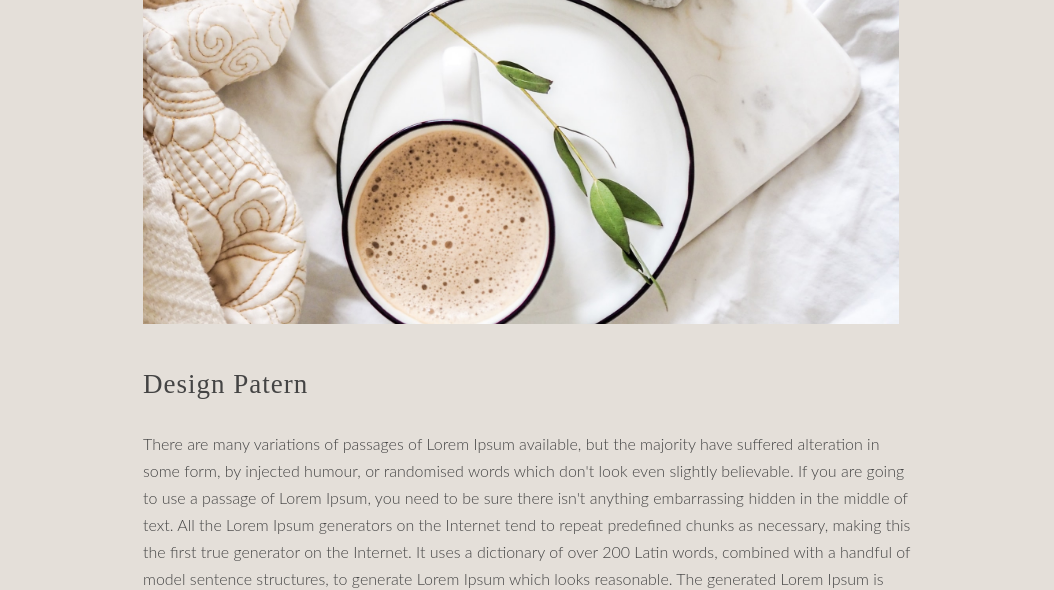
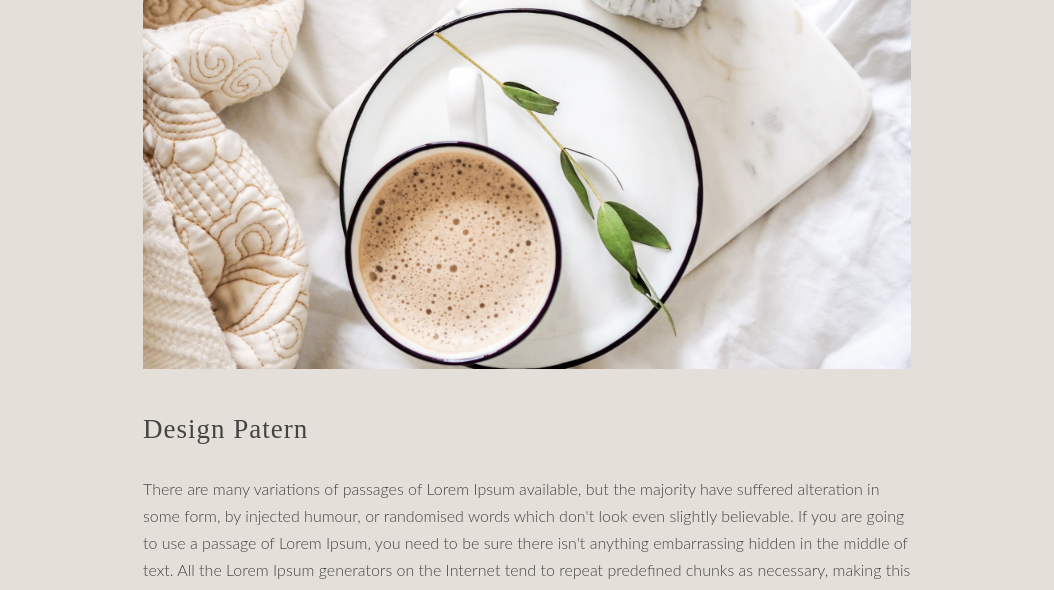
Before and after one commit to Anass-Lamiri/myBlog, a plain HTML site: page blogPage.html in a window 1280 px wide. Shown: the part 221-811 px from the top of the page, without its empty margins (113-1167 px from the left). Drawn offline with Linux system fonts and the light colour scheme.

Commit message:
fixing the image problem

```diff
--- a/css/style.css
+++ b/css/style.css
@@ -129,8 +129,8 @@ header .navbar .logo h1 {
     background-size: cover;
     background-repeat: no-repeat;
     background-position: center;
-    max-width: 756px;
-    height: 327px;
+    max-width: 1024px;
+    height: 372px;
     margin-bottom: 45px;
 }
 
```
